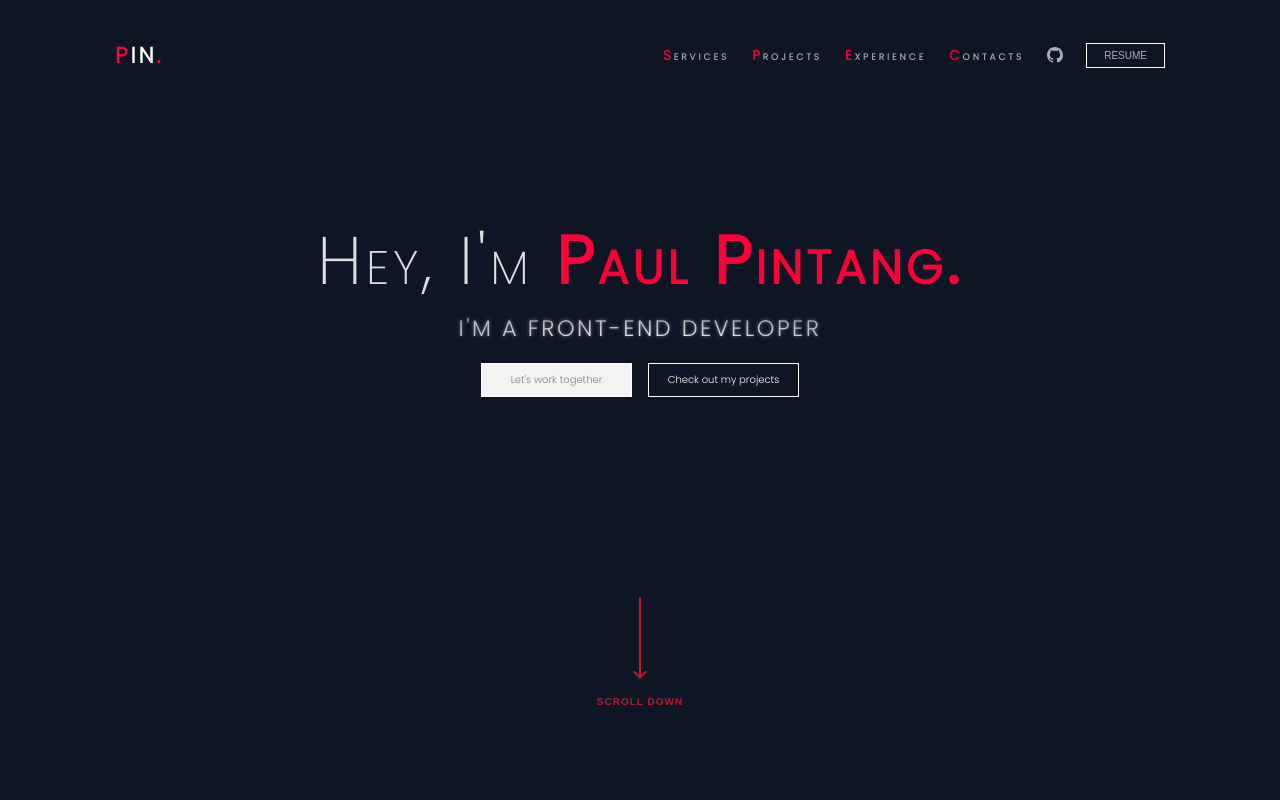
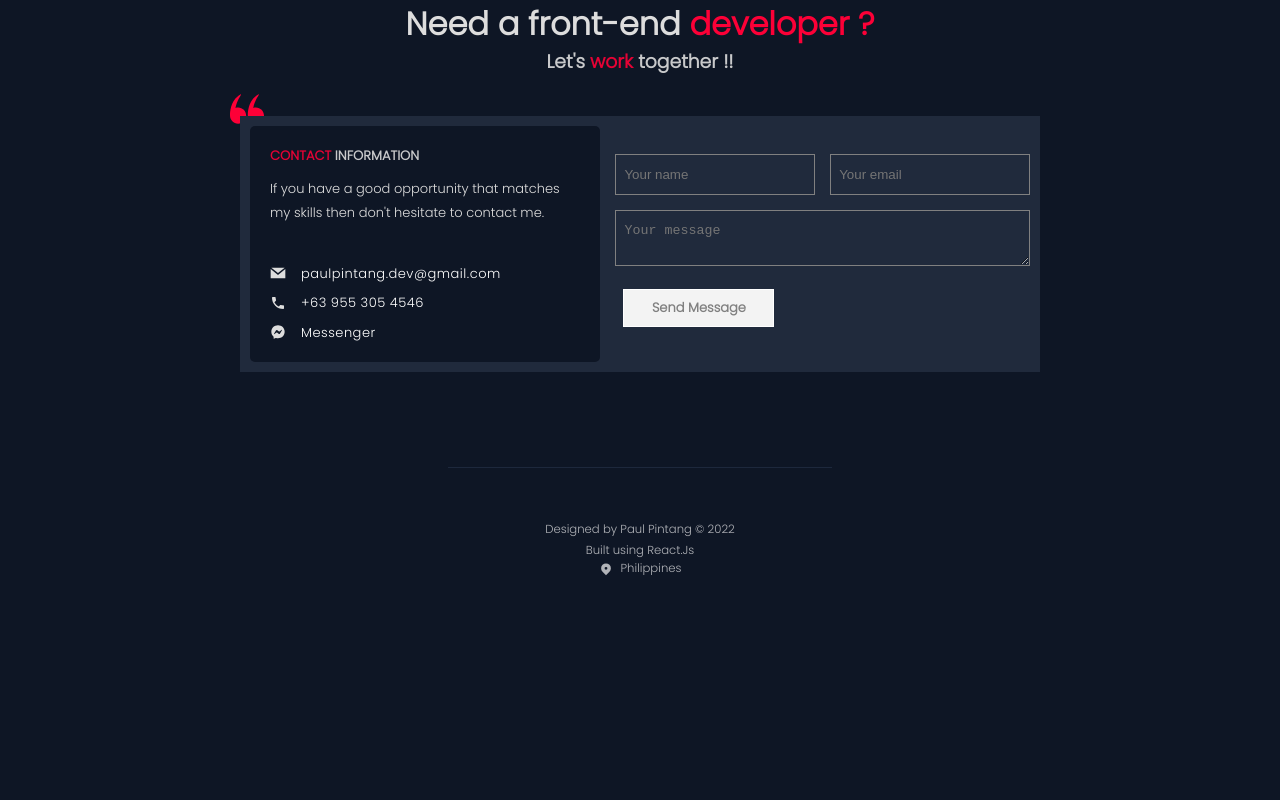
Before and after one commit to PaulPintang/Portfolio, a React (Create React App) app: page / in a window 1280 px wide. Shown: the top 800 px of the page. Built offline with nearby package versions, Linux system fonts and the light colour scheme; no server answers.

Commit message:
temp: contact ui changes

```diff
--- a/src/App.js
+++ b/src/App.js
@@ -15,12 +15,12 @@ function App() {
     <div>
       <AnimationProvider>
         <GlobalStyles />
-        <Nav />
+        {/* <Nav />
         <Me />
         <Offer />
         <Skills />
         <Projects />
-        <Experience />
+        <Experience /> */}
         <Contacts />
         <Footer />
       </AnimationProvider>
--- a/src/components/Contacts/Contact.styled.js
+++ b/src/components/Contacts/Contact.styled.js
@@ -31,24 +31,46 @@ export const Section = styled.section`
 `;
 
 export const Wrapper = styled.div`
-  padding: 25px;
+  // padding: 25px;
+  padding: 10px;
   background-color: #202a3c;
-  max-width: 900px;
+  max-width: 800px;
   width: 100%;
-  margin: auto;
+  margin: 40px auto;
   position: relative;
 `;
 export const Msg = styled.div`
-  padding: 10px 0;
-  max-width: 500px;
-  margin: auto;
+  // padding: 10px 0 30px 0;
+  // max-width: 380px;
+  // margin: auto;
+  // small {
+  //   font-style: italic;
+  //   font-size: 13px;
+  // }
+  padding: 10px 0 30px 0;
+  text-align: left;
+  // width: 80%;
   small {
-    font-style: italic;
+    // font-style: italic;
     font-size: 13px;
   }
 `;
 export const ContactDetails = styled.div`
-  padding: 20px 0;
+   opacity: 2;
+   width: 80%;
+  background-color: #0E1625;
+  text-align: left;
+  border-radius: 5px;
+  height: 100%;
+  padding: 20px;
+  display: flex;
+  flex-direction: column;
+  gap: 10px;
+  h3{
+    font-size: 13px;
+    text-transform: uppercase;
+    padding: 0;
+  }
   p {
     opacity: 1;
     letter-spacing: 0.5px;
--- /dev/null
+++ b/src/components/Contacts/Form.styled.js
@@ -0,0 +1,38 @@
+import styled from "styled-components";
+import { StyledButton } from "../Me/Me.styled";
+
+export const FormContainer = styled.section`
+width: 100%;
+height: 100%;
+`
+export const Input = styled.input`
+    width: 100%;
+    padding: 12px 8px;
+    background: none;
+    border: 1px solid gray;
+    color: #f3f3f3;
+    &:focus{
+        outline: none;
+        border: 1px solid #f4f4f4;
+    }
+
+`;
+export const TextArea = styled.textarea`
+    // width: 100%;
+    // height: 100%;
+    padding: 12px 8px;
+    background: none;
+    border: 1px solid gray;
+    color: #f3f3f3;
+    &:focus{
+        outline: none;
+        border: 1px solid #f4f4f4;
+    }
+
+`;
+
+
+export const SendBtn = styled(StyledButton)`
+    font-size: 13px;
+    font-weight: bold;
+`
--- a/src/components/Contacts/Form/index.jsx
+++ /dev/null
@@ -1,46 +0,0 @@
-import React, { useRef } from "react";
-import emailjs from "@emailjs/browser";
-
-const Form = () => {
-  const form = useRef();
-
-  console.log(process.env.REACT_APP_SERVICE_ID);
-  console.log(process.env.REACT_APP_TEMPLATE_ID);
-  console.log(process.env.REACT_APP_PUBLIC_KEY);
-  const sendEmail = (e) => {
-    e.preventDefault();
-
-    emailjs
-      .sendForm(
-        `${process.env.REACT_APP_SERVICE_ID}`,
-        `${process.env.REACT_APP_TEMPLATE_ID}`,
-        form.current,
-        `${process.env.REACT_APP_PUBLIC_KEY}`
-      )
-      .then(
-        (result) => {
-          console.log(result.text);
-        },
-        (error) => {
-          console.log(error.text);
-        }
-      );
-  };
-
-  return (
-    <form ref={form} onSubmit={sendEmail}>
-      <input type="hidden" name="to_name" value="Paul" />
-      <label>Name</label>
-      <input type="text" name="user_name" />
-      <label>Subject</label>
-      <input type="text" name="subject" value="Web Development Inquiry" />
-      <label>Email</label>
-      <input type="email" name="user_email" />
-      <label>Message</label>
-      <textarea name="message" />
-      <button type="submit">Send Email</button>
-    </form>
-  );
-};
-
-export default Form;
--- a/src/components/Contacts/index.jsx
+++ b/src/components/Contacts/index.jsx
@@ -1,34 +1,62 @@
 // import "./styles.css";
-import React from "react";
+import React, { useRef } from "react";
+import emailjs from "@emailjs/browser";
 import { GrMail } from "react-icons/gr";
 import { MdLocalPhone } from "react-icons/md";
 import { RiMessengerFill } from "react-icons/ri";
 import { Container, Span, Center, Flex } from "../styles/Reusable.styled";
 import { Section, Wrapper, ContactDetails, Msg } from "./Contact.styled";
+import { FormContainer, Input, SendBtn, TextArea } from "./Form.styled";
 import qoute from "../../assets/svg/left-qoute.svg";
-import Form from "./Form";
+
 const Contacts = () => {
+  const form = useRef();
+  const sendEmail = (e) => {
+    e.preventDefault();
+    emailjs
+      .sendForm(
+        `${process.env.REACT_APP_SERVICE_ID}`,
+        `${process.env.REACT_APP_TEMPLATE_ID}`,
+        form.current,
+        `${process.env.REACT_APP_PUBLIC_KEY}`
+      )
+      .then(
+        (result) => {
+          console.log(result.text);
+        },
+        (error) => {
+          console.log(error.text);
+        }
+      );
+  };
+
   return (
     <Section id="contacts">
       <Container>
-        <Wrapper>
         <Center>
-            <img src={qoute} alt="" />
           <h1>
             Need a front-end <Span>developer ?</Span>{" "}
           </h1>
           <h3>
             Let's <Span>work</Span> together !!
           </h3>
+        </Center>
+        <Wrapper>
+          <img src={qoute} alt="" />
+          <Flex>
+            <ContactDetails>
+              <div>
+                <h3>
+                  <Span>Contact</Span> Information
+                </h3>
                 <Msg>
                   <small>
-                " I'm open to job opportunities where I can contribute, learn
-                and grow. If you have a good opportunity that matches my skills
-                then don't hesitate to contact me."
+                    If you have a good opportunity that matches my skills then
+                    don't hesitate to contact me.
                   </small>
                 </Msg>
-            <ContactDetails>
-              <Flex center>
+              </div>
+              <Flex>
                 <GrMail />
                 <a
                   href="mailto:paulpintang.dev@gmail.com"
@@ -38,13 +66,13 @@ const Contacts = () => {
                   <p>paulpintang.dev@gmail.com</p>
                 </a>
               </Flex>
-              <Flex center>
+              <Flex>
                 <MdLocalPhone />
                 <a href="tel:09553054546" target="_blank" rel="noreferrer">
                   <p>+63 955 305 4546</p>
                 </a>
               </Flex>
-              <Flex center>
+              <Flex>
                 <RiMessengerFill />
                 <a
                   href="https://m.me/paulpintang.dev"
@@ -55,8 +83,29 @@ const Contacts = () => {
                 </a>
               </Flex>
             </ContactDetails>
-            <Form />
-          </Center>
+            <FormContainer>
+              <form ref={form} onSubmit={sendEmail}>
+                {/* <input type="hidden" name="to_name" value="Paul" />
+                  <label>Name</label>
+                  <input type="text" name="user_name" />
+                  <label>Subject</label>
+                  <input type="text" name="subject" value="Web Development Inquiry" />
+                  <label>Email</label>
+                  <input type="email" name="user_email" />
+                  <label>Message</label>
+                  <textarea name="message" />
+                  <button type="submit">Send</button> */}
+                <Flex column def>
+                  <Flex justify>
+                    <Input placeholder="Your name" />
+                    <Input placeholder="Your email" />
+                  </Flex>
+                  <TextArea name="message" placeholder="Your message" />
+                  <SendBtn red>Send Message</SendBtn>
+                </Flex>
+              </form>
+            </FormContainer>
+          </Flex>
         </Wrapper>
       </Container>
     </Section>
--- a/src/components/Nav/Nav.styled.js
+++ b/src/components/Nav/Nav.styled.js
@@ -43,6 +43,7 @@ export const NavLinks = styled(Links)`
 `;
 
 export const NavBar = styled(Flex)`
+  justify-content: space-between;
   @media (max-width: 768px) {
     height: ${({ click }) => (click ? "100vh" : "")};
     justify-content: ${({ click }) => (click ? "center" : "space-between")};
--- a/src/components/Offer/index.jsx
+++ b/src/components/Offer/index.jsx
@@ -17,7 +17,7 @@ const Offer = () => {
           </h2>
           <p>Create positive user experience</p>
         </Center>
-        <Flex>
+        <Flex justify>
           <Reveal keyframes={revealAnimation}>
             <OfferCards>
               <Center>
--- a/src/components/styles/Reusable.styled.js
+++ b/src/components/styles/Reusable.styled.js
@@ -16,14 +16,15 @@ export const Right = styled.div`
 export const Flex = styled.div`
   display: flex;
   height: 100%;
-  justify-content: ${({ center }) => (center ? "center" : "space-between")};
-  align-items: center;
+  width: 100%;
+  justify-content: ${({ center, justify }) => (center ? "center" : justify ? "space-between" : "")};
+  align-items: ${({ def }) => (def ? "space-between" :"center")};
   gap: ${({ center }) => (center ? "8px" : "15px")};
 
   max-width: ${({ contain }) => (contain ? "1100px" : "")};
   margin: ${({ contain }) => (contain ? "auto" : "0")};
   padding: ${({ contain }) => (contain ? "0 25px" : "0")};
-
+  flex-direction: ${({ column }) => column ? "column" : ""};
   @media (max-width: 768px) {
     flex-direction: ${({ right, left, center, contain }) =>
       right || left ? "auto" : center || contain ? "row" : "column"};
```
Also changed, not shown: src/components/Contacts/Form/Form.styled.js (deleted). Lines whose indentation alone changed are shown as unchanged.
